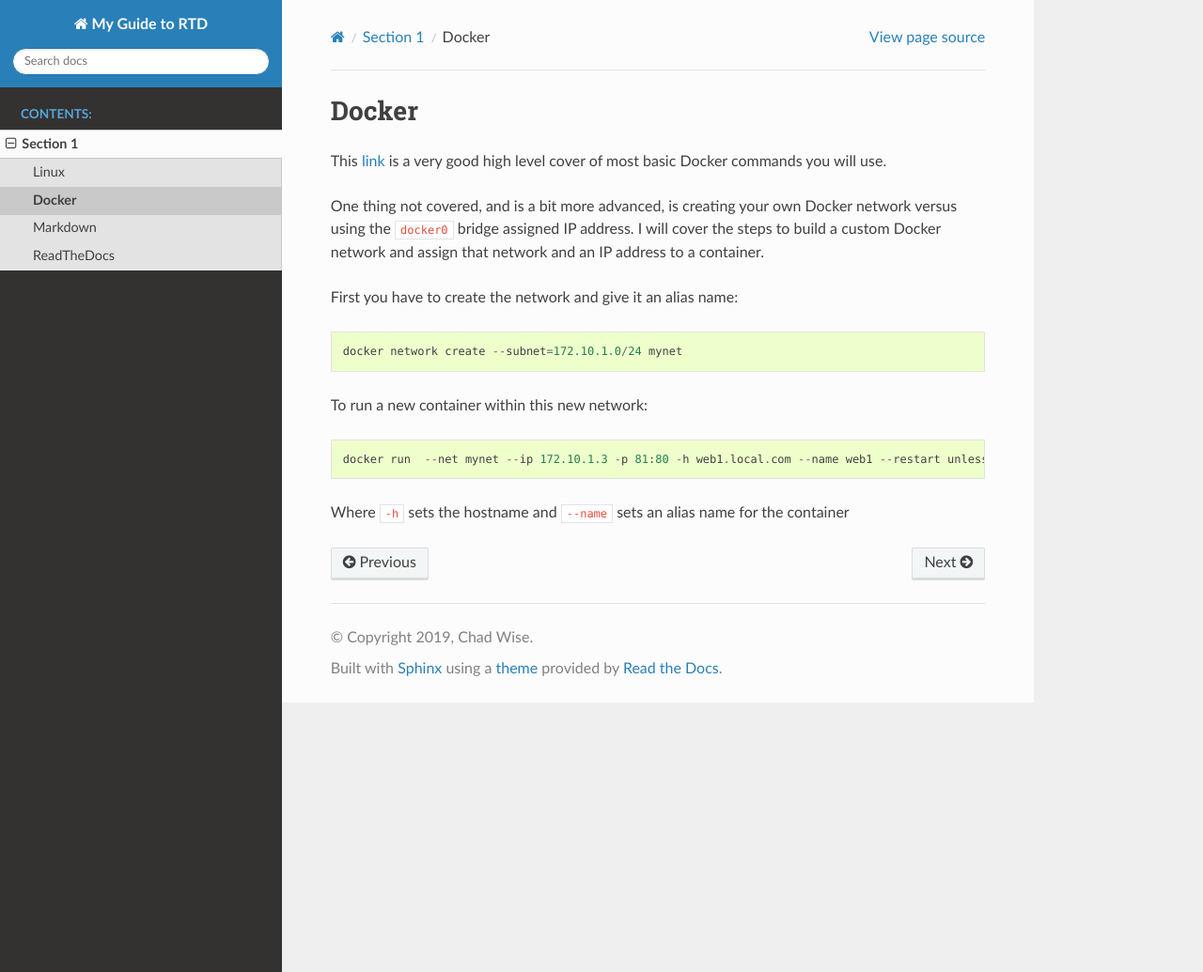
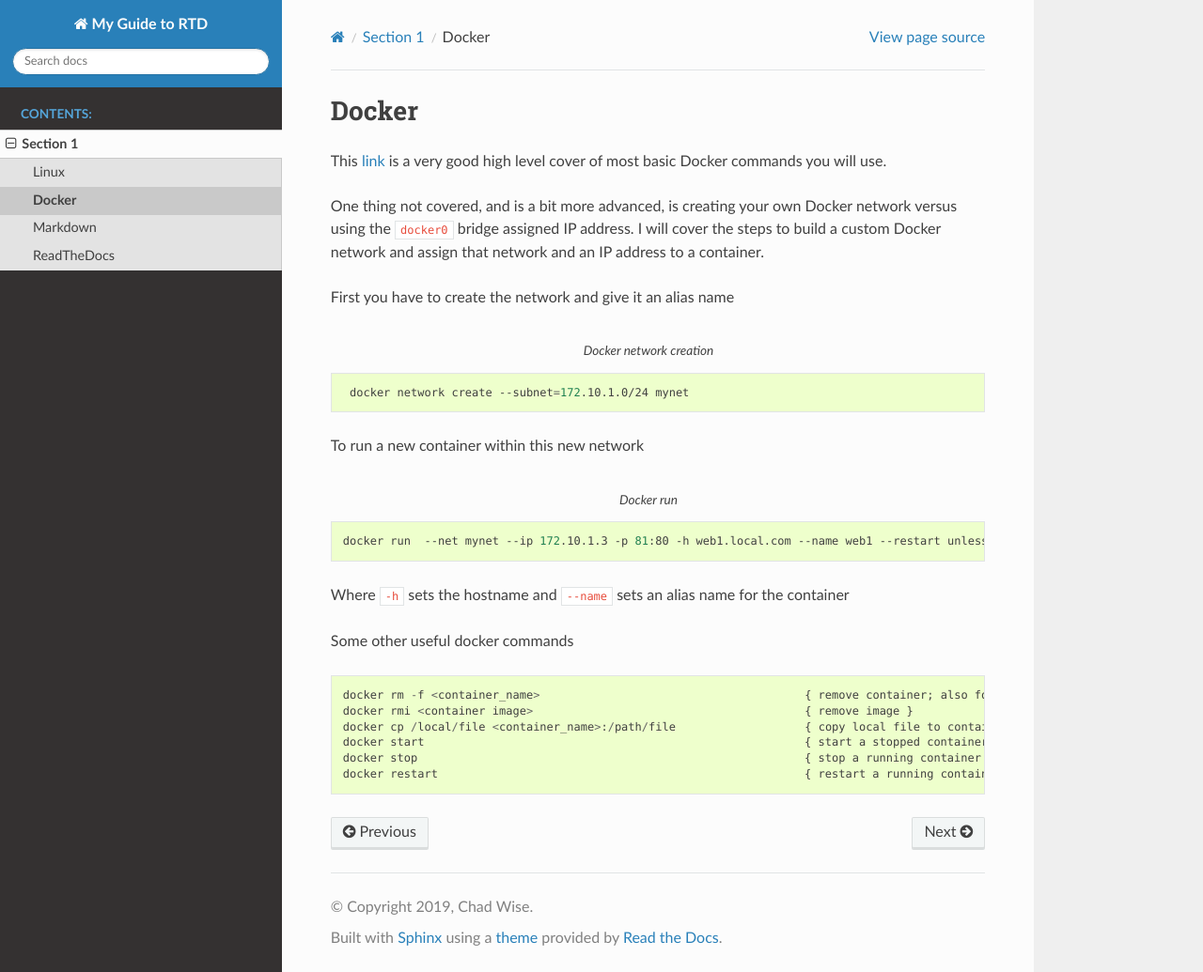
Before and after one commit to cwise24/my_rtd, a Sphinx documentation site: the page built from docs/section1/2_docker.rst, in a window 1280 px wide and 1035 px high. Shown: the whole window at 94% size. Built offline with Sphinx 7.4.7 and the Read the Docs theme 2.0.0, drawn with Linux system fonts in a browser that asks for light colours.

Commit message:
add to docker commands

```diff
--- a/docs/section1/2_docker.rst
+++ b/docs/section1/2_docker.rst
@@ -6,12 +6,29 @@ This `link <https://www.codementor.io/djangostars/tutorial-what-is-docker-and-ho
 One thing not covered, and is a bit more advanced, is creating your own Docker network versus using the ``docker0`` bridge assigned IP address. I will cover the steps to build a custom
 Docker network and assign that network and an IP address to a container.
 
-First you have to create the network and give it an alias name::
+First you have to create the network and give it an alias name
+
+.. code-block:: bash
+   :caption: Docker network creation
 
     docker network create --subnet=172.10.1.0/24 mynet
 
-To run a new container within this new network::
+To run a new container within this new network
 
-    docker run  --net mynet --ip 172.10.1.3 -p 81:80 -h web1.local.com --name web1 --restart unless-stopped -dit nginx
+.. code-block:: bash
+   :caption: Docker run
+
+   docker run  --net mynet --ip 172.10.1.3 -p 81:80 -h web1.local.com --name web1 --restart unless-stopped -dit nginx
 
 Where ``-h`` sets the hostname and ``--name`` sets an alias name for the container
+
+Some other useful docker commands
+
+::
+
+    docker rm -f <container_name>                                       { remove container; also forces removal of running container }
+    docker rmi <container image>                                        { remove image }
+    docker cp /local/file <container_name>:/path/file                   { copy local file to container; helpful if container has NO shell }
+    docker start                                                        { start a stopped container }
+    docker stop                                                         { stop a running container }
+    docker restart                                                      { restart a running container }
```
